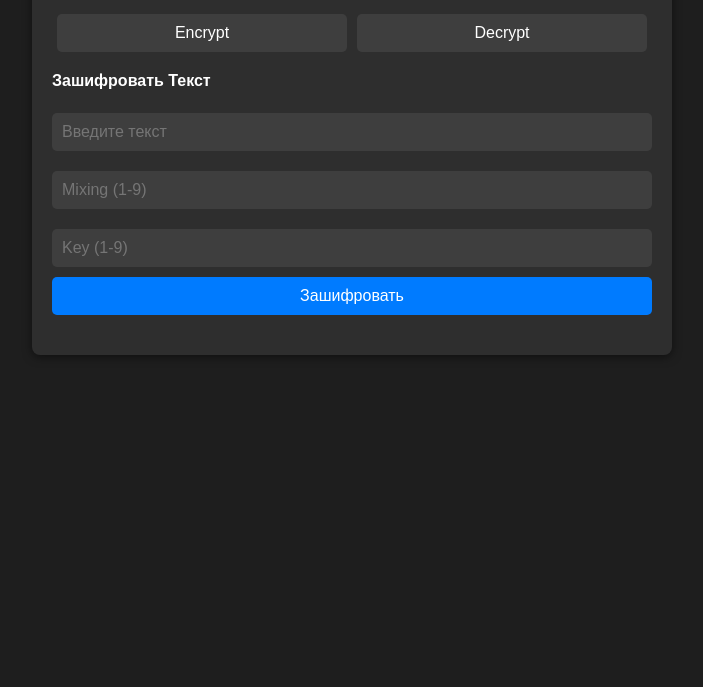
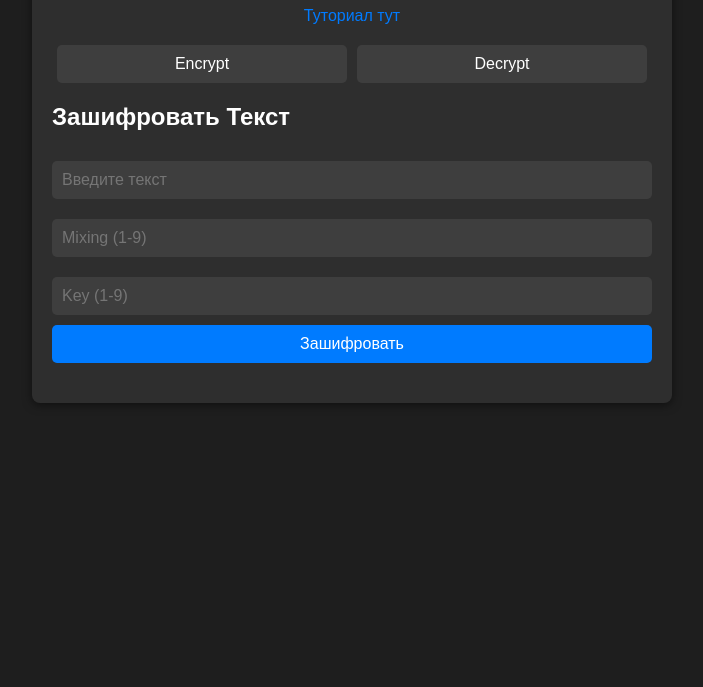
Before and after one commit to TheCoree/AHCWeb, a website: page public/index.html in a window 1280 px wide. Shown: the part 113-800 px from the top of the page, without its empty margins (288-991 px from the left). Drawn offline with Linux system fonts and the light colour scheme.

Commit message:
Исправлены баги на IOS #3

```diff
--- a/public/index.html
+++ b/public/index.html
@@ -5,9 +5,9 @@
     <meta name="viewport" content="width=device-width, initial-scale=1.0, maximum-scale=1.0, user-scalable=no">
     <title>AHCWeb</title>
     <style>
-        * {
+        body, input, button, textarea {
             touch-action: manipulation;
-            font-size: 16px; /* Минимальный размер шрифта 16px */
+            font-size: 16px;
         }
 
         body {
```
